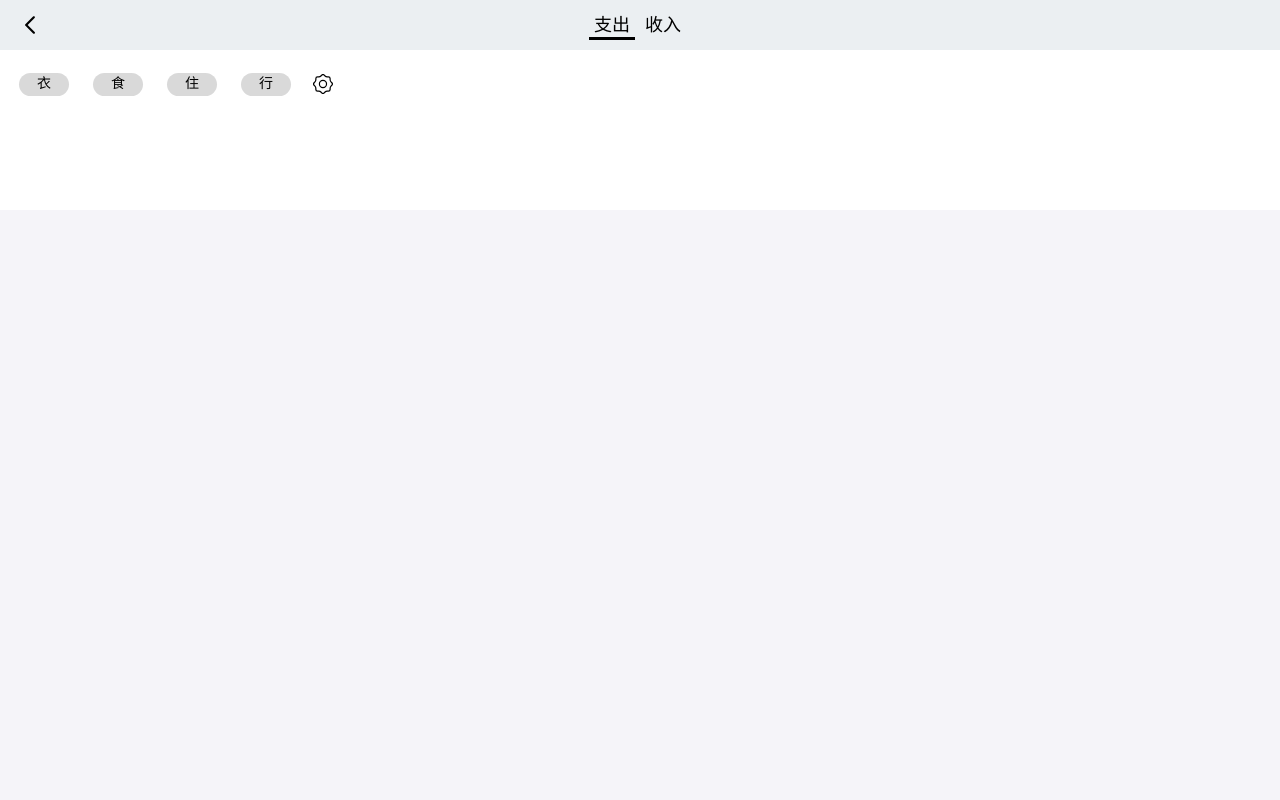
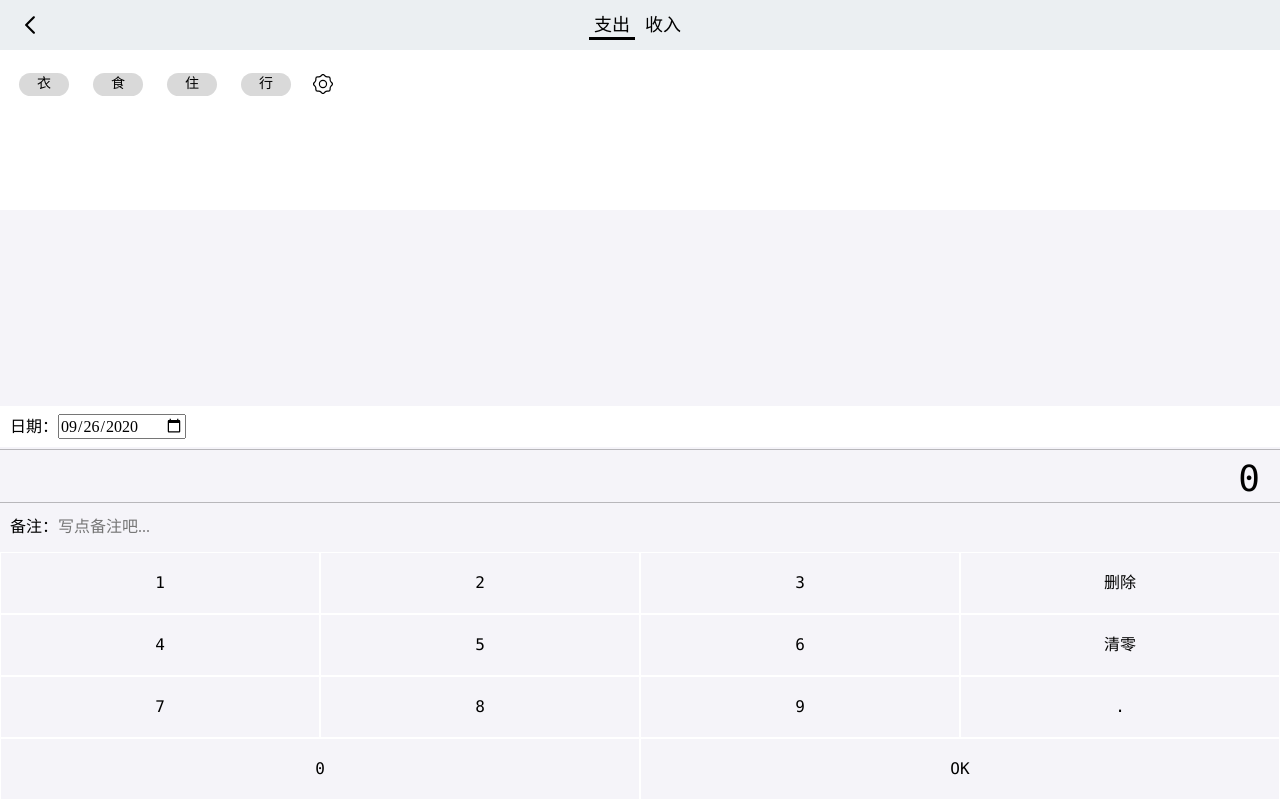
Before and after one commit to h666t/tally-react, a React app: page /Money in a window 1280 px wide. Built offline with nearby package versions, Linux system fonts and the light colour scheme.

Commit message:
refactor by useReducer

```diff
--- a/src/view/Money.tsx
+++ b/src/view/Money.tsx
@@ -1,4 +1,4 @@
-import React, {createContext, ReducerAction, ReducerState, useReducer, useState} from 'react';
+import React, {createContext, ReducerAction, ReducerState, useEffect, useReducer, useState} from 'react';
 import {Category} from '../components/Category';
 import {Tags} from './Money/Tags';
 import styled from 'styled-components';
@@ -30,20 +30,26 @@ const initial:DataSourceItem = {
 
 const reducer = (state:ReducerState<any>,action:any) => {
   if (action.type === 'changeCategory'){
-    return {...initial,category:action.category}
+    // @ts-ignore
+    return {...state,category:action.category}
   }else if (action.type === 'changeBeSelectedTags'){
-    return {...initial,beSelectedTags:action.beSelectedTags}
+    // @ts-ignore
+    return {...state,beSelectedTags:action.beSelectedTags}
   }else if (action.type === 'changeAmount'){
-    return {...initial,amount:action.amount}
+    // @ts-ignore
+    return {...state,amount:action.amount}
   }else if (action.type === 'changeDate'){
-    return {...initial,date:action.date}
+    // @ts-ignore
+    return {...state,date:action.date}
   }else if (action.type === 'changeNote'){
-    return {...initial,note:action.note}
+    // @ts-ignore
+    return {...state,note:action.note}
   }
 }
 export const TextContext  = createContext<any>(null)
 const Money:React.FC = () => {
   const [state,dispatch] = useReducer(reducer,initial)
+  useEffect(()=>{console.log(state);})
   return (
       <MoneyWrapper>
         <TextContext.Provider value={{state,dispatch}}>
@@ -51,7 +57,7 @@ const Money:React.FC = () => {
           <Category/>
           <Tags/>
         </div>
-        {/*<Calculator/>*/}
+        <Calculator/>
         </TextContext.Provider>
       </MoneyWrapper>
   )
--- a/src/view/Money/Calculator.tsx
+++ b/src/view/Money/Calculator.tsx
@@ -1,11 +1,11 @@
-import React from 'react';
+import React, {useContext} from 'react';
 import styled from 'styled-components';
 import {generateOutput} from '../../lib/generateOutput';
 import {Line} from '../../components/Line';
 import {Note} from './Note';
 import {Date} from './Date';
 import {saveDataSource} from '../../lib/saveDataSource';
-import {DataSourceItem} from '../Money';
+import {DataSourceItem, TextContext} from '../Money';
 
 const CalculatorWrapper = styled.div`
      padding-top: 5px;
@@ -36,42 +36,30 @@ const NumberPadOutputWrapper = styled.div`
       font-family: Consolas,monospace;
 `
 
-type Amount = {
-  amount: string
-}
+
 
 export type NoteString = {
   note: string
 }
 
-export type DateString = {
-  date: string
-}
-
-type Props = {
-  amount: string
-  setAmount: (amount: Amount)=>void
-  note:string
-  setNote: (note: NoteString)=>void
-  date: string
-  setDate: (date: DateString)=> void
-  dataSourceItem: DataSourceItem
-}
-
-const Calculator:React.FC<Props> = (props)=>{
-    const {setAmount,amount} = props
+const Calculator:React.FC = ()=>{
+  const {state,dispatch} = useContext(TextContext)
+  const changeAmount = (amount: string) => {
+    dispatch({type:'changeAmount',amount: amount})
+  }
+  const amount = state.amount
   const generateAmount = (amount: string) => {
-      setAmount({amount:amount})
+      changeAmount(amount)
   }
   return (
     <div>
-        <Date date={props.date} setDate={props.setDate}/>
+        <Date/>
         <Line/>
         <NumberPadOutputWrapper>
             {amount}
         </NumberPadOutputWrapper>
         <Line/>
-        <Note note={props.note} setNote={props.setNote} />
+        <Note/>
         <CalculatorWrapper onClick={(e)=>{
             generateOutput(`${(e.target as HTMLDivElement).innerText}`,generateAmount)
         }}>
@@ -90,7 +78,7 @@ const Calculator:React.FC<Props> = (props)=>{
             <div className={'zero'}>0</div>
             <div className={'OK'}
                  onClick={()=>{
-                   saveDataSource(props.dataSourceItem)
+                   saveDataSource(state)
                  }}>OK</div>
         </CalculatorWrapper>
     </div>
--- a/src/view/Money/Date.tsx
+++ b/src/view/Money/Date.tsx
@@ -1,6 +1,6 @@
-import React, {useEffect, useRef} from 'react';
+import React, {useContext, useEffect, useRef} from 'react';
 import styled from 'styled-components';
-import {DateString} from './Calculator';
+import {TextContext} from '../Money';
 
 const DateWrapper = styled.div`
       display: flex;
@@ -10,13 +10,13 @@ const DateWrapper = styled.div`
       padding-left: 10px;
       background: white;
 `
-type Props = {
-  date: string
-  setDate: (date: DateString)=>void
-}
 
-const Date:React.FC<Props> = (props)=>{
-  const {date,setDate} = props
+const Date:React.FC = ()=>{
+  const {state,dispatch} = useContext(TextContext)
+  const date = state.date
+  const changeDate = (date: string) => {
+    dispatch({type: 'changeDate',date:date})
+  }
   const ref1 = useRef(null);
   const showDate = date.slice(0, 10);
   return (
@@ -26,7 +26,7 @@ const Date:React.FC<Props> = (props)=>{
              type={'date'}
              defaultValue={`${showDate}`}
              onChange={() => {
-               setDate({date: (ref1.current! as HTMLInputElement).value});
+               changeDate((ref1.current! as HTMLInputElement).value);
              }}
       />
     </DateWrapper>
--- a/src/view/Money/Note.tsx
+++ b/src/view/Money/Note.tsx
@@ -1,6 +1,7 @@
-import React, {ChangeEvent, useEffect, useState} from 'react';
+import React, {ChangeEvent, useContext, useEffect, useState} from 'react';
 import styled from 'styled-components';
 import {NoteString} from './Calculator';
+import {TextContext} from '../Money';
 
 const NoteWrapper = styled.label`
      display: flex;
@@ -19,20 +20,19 @@ const NoteWrapper = styled.label`
       }
 `
 
-type Props = {
-  note: string
-  setNote: (note: NoteString)=>void
-}
 
-const Note:React.FC<Props> = (props)=>{
-
+const Note:React.FC = ()=>{
+const {dispatch} = useContext(TextContext)
+  const changeNote = (note: string) => {
+    dispatch({type:'changeNote',note:note})
+  }
  return (
    <NoteWrapper>
      <span>备注：</span>
      <input type="text" placeholder={'写点备注吧...'}
             defaultValue={''}
             onChange={(e)=>{
-              props.setNote({note: e.target.value})
+              changeNote( e.target.value)
             }}
      />
    </NoteWrapper>
```
